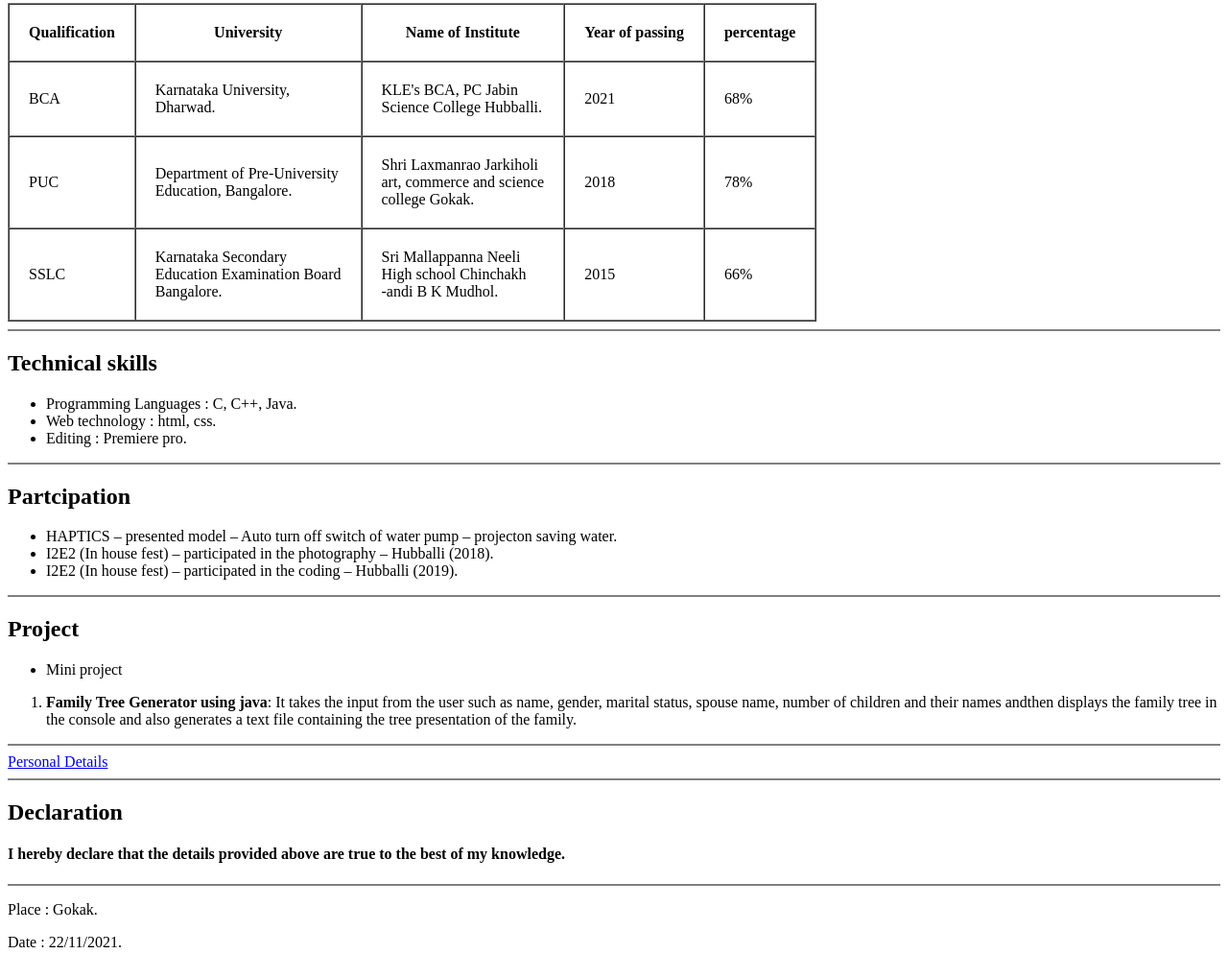
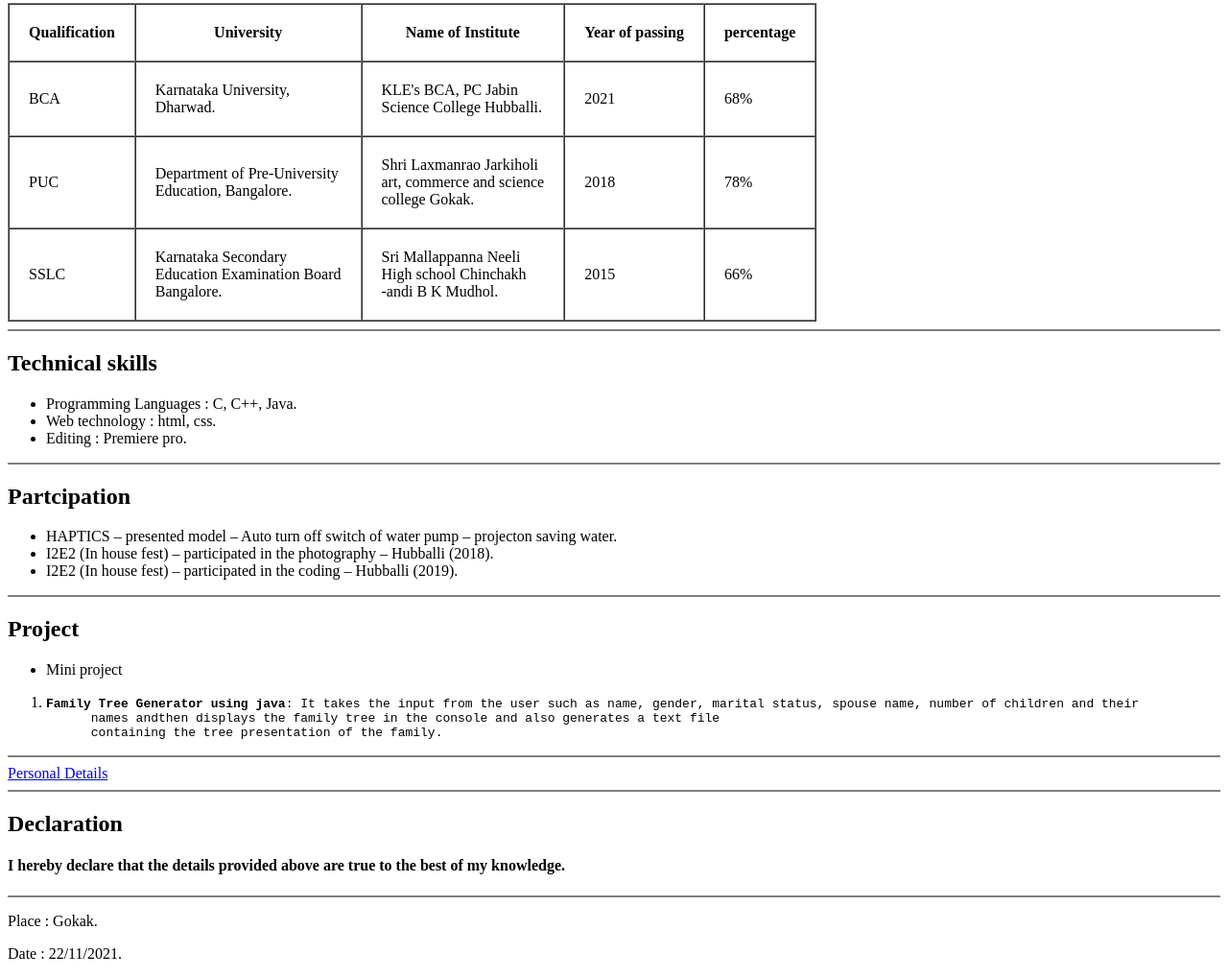
Before and after one commit to vikramratan/CV, a plain HTML site: page index.html in a window 1280 px wide. Shown: the part 354-1373 px from the top of the page at 96% size. Drawn offline with Linux system fonts and the light colour scheme.

Commit message:
Update index.html

```diff
--- a/index.html
+++ b/index.html
@@ -78,9 +78,9 @@
     <li>Mini project</li>
   </ul>
   <ol>
-    <li><p><strong>Family Tree Generator using java</strong>: It takes the input from the user such as name, gender, marital status, spouse name, number of children and their
+    <li><pre><strong>Family Tree Generator using java</strong>: It takes the input from the user such as name, gender, marital status, spouse name, number of children and their
       names andthen displays the family tree in the console and also generates a text file
-      containing the tree presentation of the family.</p></li>
+      containing the tree presentation of the family.</pre></li>
   </ol>
 
   <hr size="2" noshade>
```
